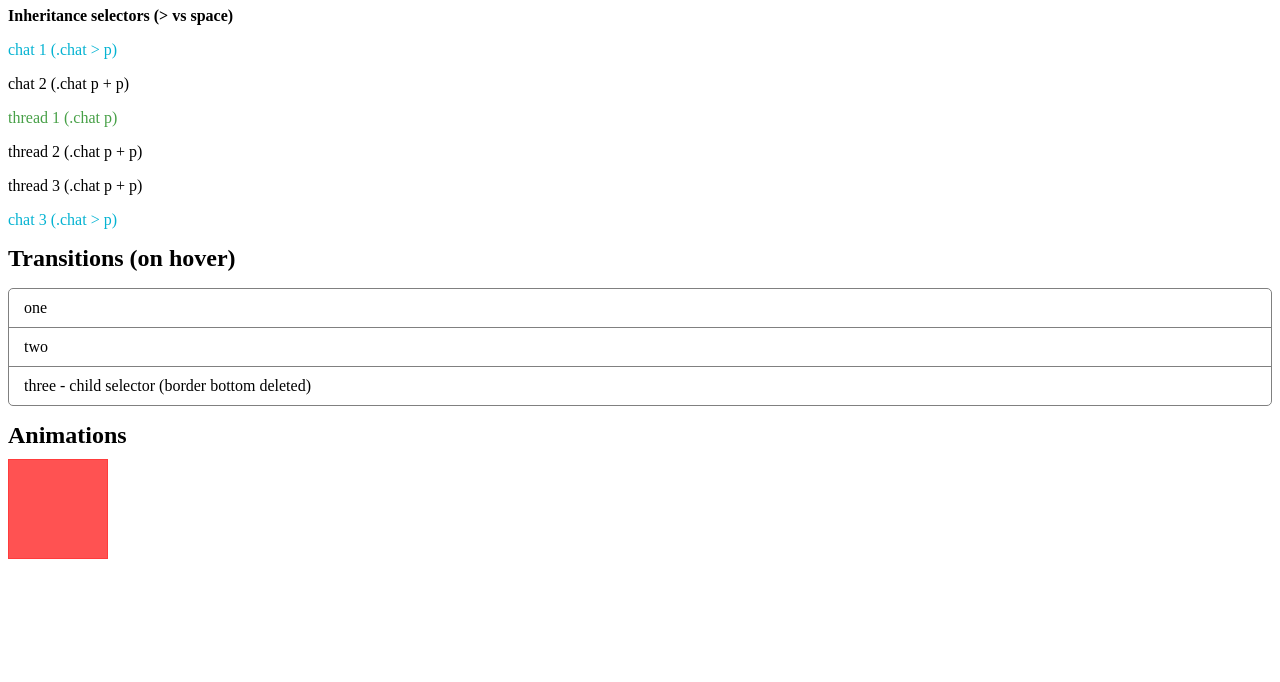
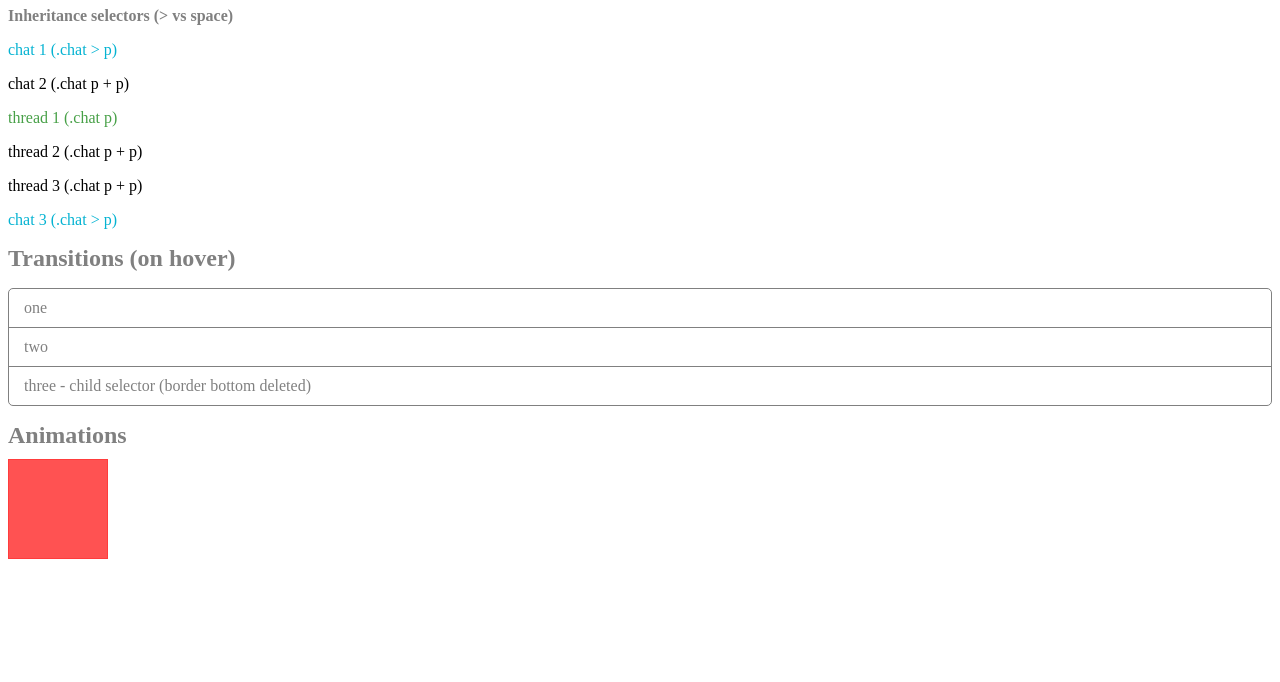
Before and after one commit to IronPTSolutions/css-selectors, a plain HTML site: page index.html in a window 1280 px wide. Shown: the part 118-800 px from the top of the page. Drawn offline with Linux system fonts and the light colour scheme.

Commit message:
feat: * selector

```diff
--- a/assets/css/main.css
+++ b/assets/css/main.css
@@ -1,5 +1,6 @@
 * {
   box-sizing: border-box;
+  color: grey;
 }
 
 .section-title {
```
